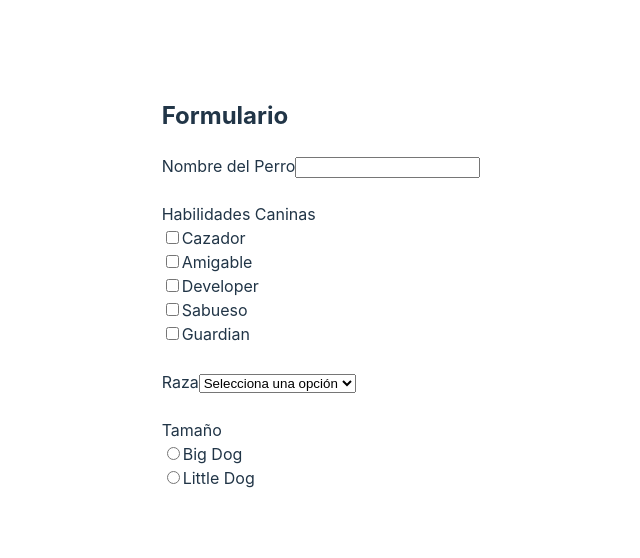
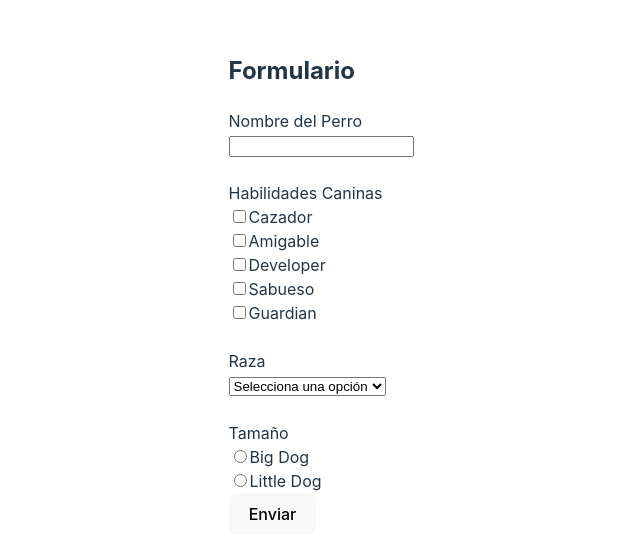
Before and after one commit to Belen-Destefano/bigdog-form, a React (Vite) app: page / in a window 1280 px wide. Shown: the part 116-674 px from the top of the page, without its empty margins (319-959 px from the left). Built offline with nearby package versions, Linux system fonts and the light colour scheme.

Commit message:
Adding submit button to show results

```diff
--- a/src/App.jsx
+++ b/src/App.jsx
@@ -15,7 +15,7 @@ function App() {
 
    const handleInputChange = (e) => {
     setDogName(e.target.value);
-    console.log(`Nombre: ${dogName}`);
+    // console.log(`Nombre: ${dogName}`);
   };
 
   const handleCheckboxChange = (event) => {
@@ -25,26 +25,46 @@ function App() {
         checkbox.name === name ? { ...checkbox, checked: checked } : checkbox
       )
     );
-    console.log(`Mi perro es un ${name}`);
+    // console.log(`Mi perro es un ${name}`);
   };
 
   const handleSelectChange = (e) => {
     setSelectedOption(e.target.value);
-    console.log(`Raza: ${e.target.value}`)
+    // console.log(`Raza: ${e.target.value}`)
   };
 
   const handleRadioChange = (e) => {
     setSelectedRadio(e.target.value);
-    console.log(`Tamaño: ${e.target.value}`)
+    // console.log(`Tamaño: ${e.target.value}`)
   };
+
+  const handleFormSubmit = (e) => {
+    e.preventDefault();
+    console.log('Formulario enviado!')
+
+    // Imprimir el resultado de todos los inputs
+    console.log('Nombre del Perro:', dogName);
+
+    const selectedCheckboxValues = checkboxValues.filter(checkbox => checkbox.checked);
+    console.log('Habilidades Caninas:', selectedCheckboxValues.map(checkbox => checkbox.name).join(', '));
+    const isDeveloper= selectedCheckboxValues.some(checkbox => checkbox.name === 'Developer')
+    console.log (`Es desarrollador: ${isDeveloper}`)
+
+    console.log('Raza:', selectedOption);
+
+    console.log('Tamaño:', selectedRadio);
+
+
+
+  }
 
   return (
     <div>
       <h2>Formulario</h2>
-      <form>
+      <form onSubmit={handleFormSubmit}>
        {/* Nombre */}
         <div>
-          <label htmlFor="nombre">Nombre del Perro</label>
+          <label htmlFor="nombre">Nombre del Perro</label><br />
           <input type="text" id="nombre" name="nombre" onChange={handleInputChange} required/>
         </div>
 
@@ -72,6 +92,7 @@ function App() {
         <div>
           <label>
             Raza
+            <br />
             <select value={selectedOption} onChange={handleSelectChange}>
               <option value="">Selecciona una opción</option>
               <option value="Pura">Raza Pura</option>
@@ -91,7 +112,7 @@ function App() {
               <input
                 type="radio"
                 value="Big"
-                checked={selectedRadio === 'radio1'}
+                checked={selectedRadio === 'Big'}
                 onChange={handleRadioChange}
               />
             Big Dog
@@ -103,13 +124,16 @@ function App() {
               <input
                 type="radio"
                 value="Little"
-                checked={selectedRadio === 'radio2'}
+                checked={selectedRadio === 'Little'}
                 onChange={handleRadioChange}
               />
             Little Dog
             </label>
           </div>
         </div>
+
+        {/* Boton Submit */}
+      <button type="submit">Enviar</button>
       </form>
     </div>
   );
```
